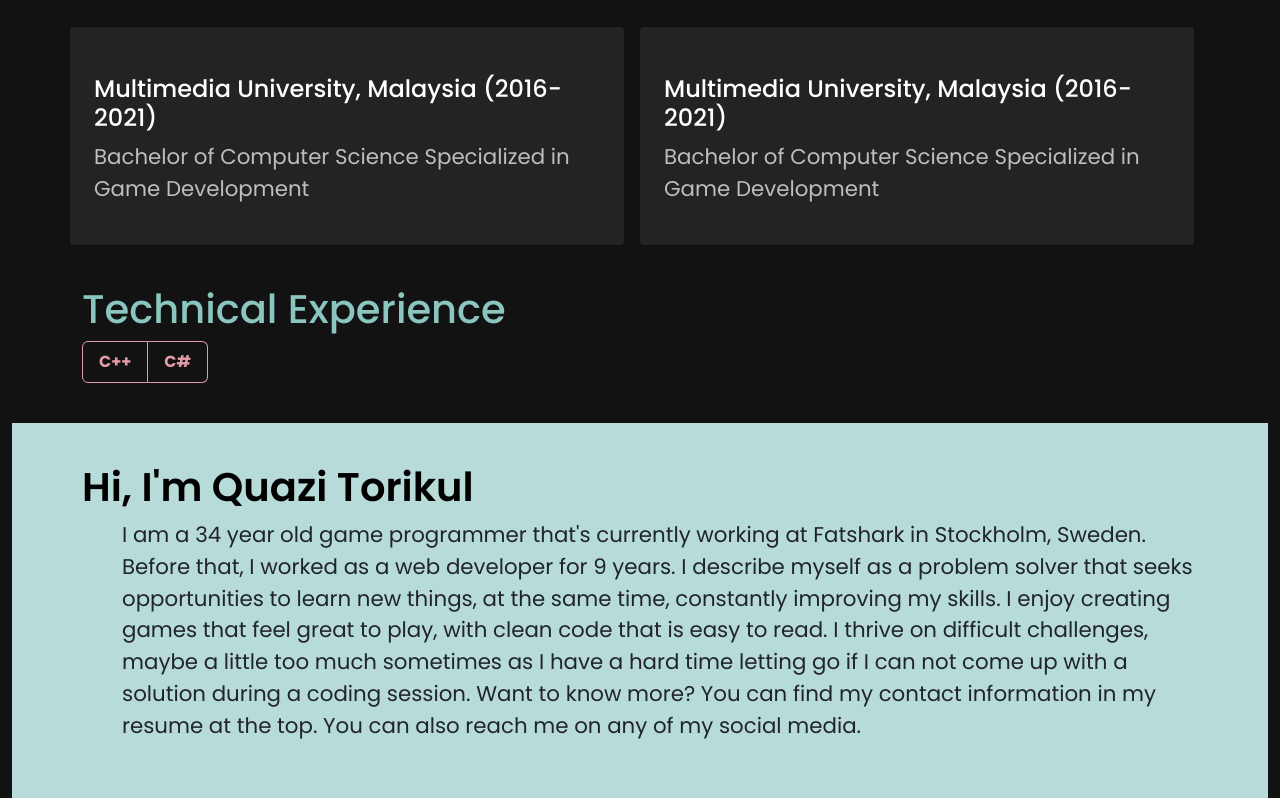
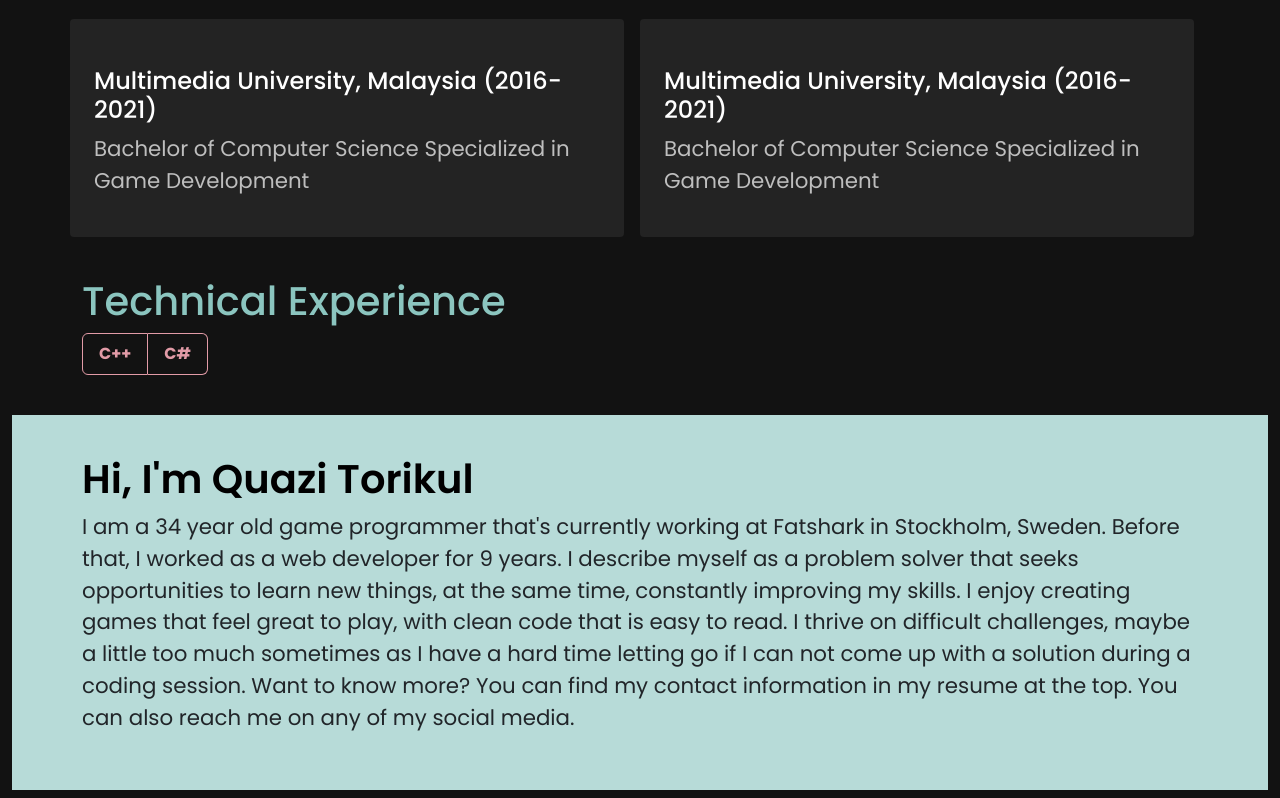
Before and after one commit to qtarik2/quazitorikul, a React (Vite) app: page / in a window 1280 px wide. Shown: the part 1222-2020 px from the top of the page. Built offline with nearby package versions, Linux system fonts and the light colour scheme.

Commit message:
changes to margin

```diff
--- a/src/App.css
+++ b/src/App.css
@@ -219,10 +219,6 @@
   font-weight: 600;
 }
 
-.about-me p {
-  margin-left: 40px;
-}
-
 p {
   font-size: 16pt;
 }
--- a/src/components/Project/Projects.tsx
+++ b/src/components/Project/Projects.tsx
@@ -29,7 +29,7 @@ function Projects() {
                 />
                 <div className="card-desc">
                   <Button
-                    className="d-flex mb-2 container-fluid"
+                    className="d-flex container-fluid"
                     styleSheet={{
                       color: "#e29ba7",
                       fontWeight: "Bold",
```
